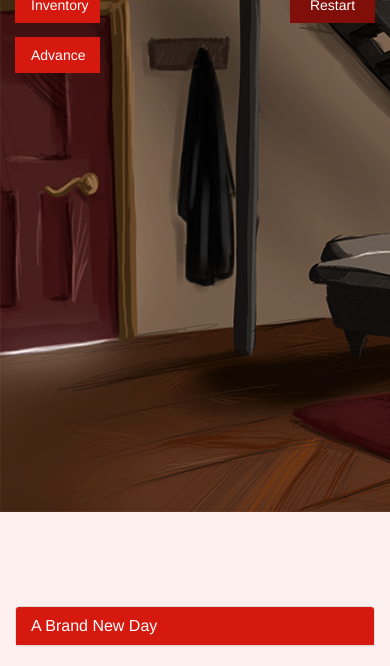
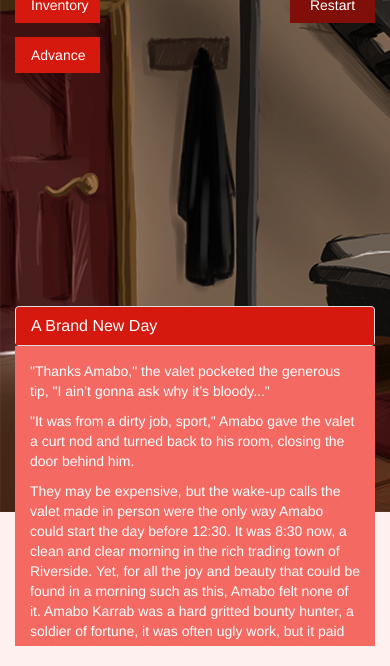
Before and after one commit to poemojo/aqan_tboj, a plain HTML site: page www/index.html in a window 390 px wide. Shown: the part 178-844 px from the top of the page. Drawn offline with Linux system fonts and the light colour scheme; some packages are replaced by stand-ins of ours.

```diff
--- a/www/index.html
+++ b/www/index.html
@@ -62,7 +62,7 @@
                   </div>
                </div>
 
-               <div id="sceneBody" class="panel-collapse collapse w3-theme-l2">
+               <div id="sceneBody" class="panel-collapse collapse w3-theme-l2" aria-expanded="true">
                <div class="panel-body sceneTxt">
                   <p ng-repeat="p in main.scene.body" ng-bind="p"></p>
                </div>
--- a/www/js/app/story-controller.js
+++ b/www/js/app/story-controller.js
@@ -3,22 +3,26 @@
 
 storyController.controller('MainController', ['$http', '$cookies', 'StoryScene', 'ExDate', function($http, $cookies, StoryScene, ExDate)
 {
-   var ctrl = this;
 
+   var ctrl = this;                                                                                      //alias this
+
+
+   //A Simple String Building Function
    function sprintf()
    {
-      var fmt_str = arguments[0];
+      var fmt_str = arguments[0];                                                                        //format string is first argument
 
       for (var i=1;i<arguments.length;i++)
       {
-         var search = new RegExp("\\{"+(i-1)+"\\}","gm");
+         var search = new RegExp("\\{"+(i-1)+"\\}","gm");                                                //search for placeholder {i-1}
 
-         fmt_str = fmt_str.replace(search, arguments[i]);
+         fmt_str = fmt_str.replace(search, arguments[i]);                                                //replace {i-1} with ith argument
       }
 
-      return(fmt_str);
+      return(fmt_str);                                                                                   //return formatted string
    }
 
+   //Player Inventory Persistent With Cookies
    ctrl.inventory = {
       wallet: false,
       warrant: false,
@@ -27,6 +31,7 @@
       blade: false,
       blackmail: false
    };
+
 
    ctrl.show = { advance: false, inventory: false};
    ctrl.scene = null;
@@ -54,6 +59,7 @@
 
    ctrl.setScene = function(sceneSrc, m)
    {
+      angular.element("#sceneBody").collapse('show');
       $http.get(sceneSrc).success(function(response)
       {
          var filename = sceneSrc,
```
Lines whose indentation alone changed are shown as unchanged.
